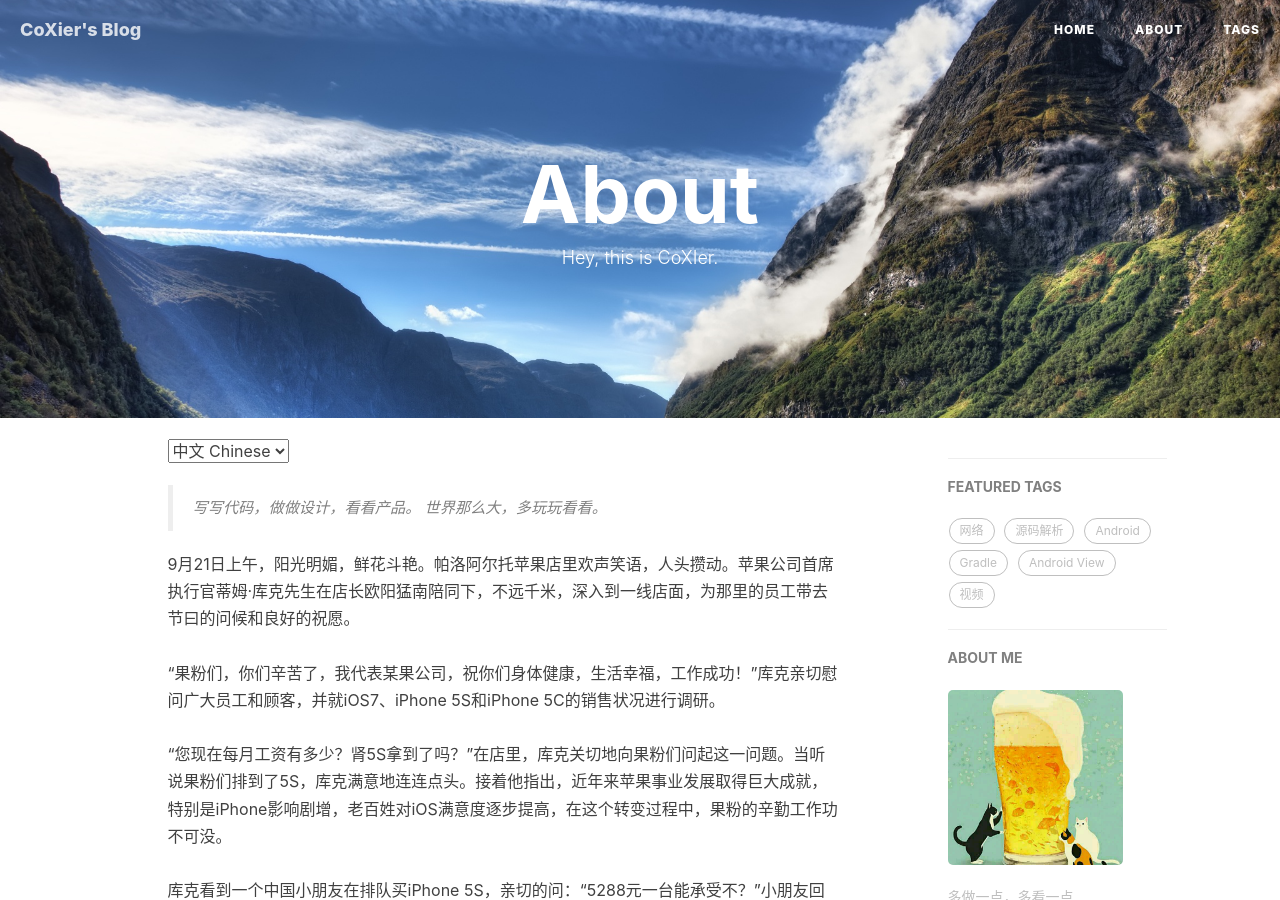
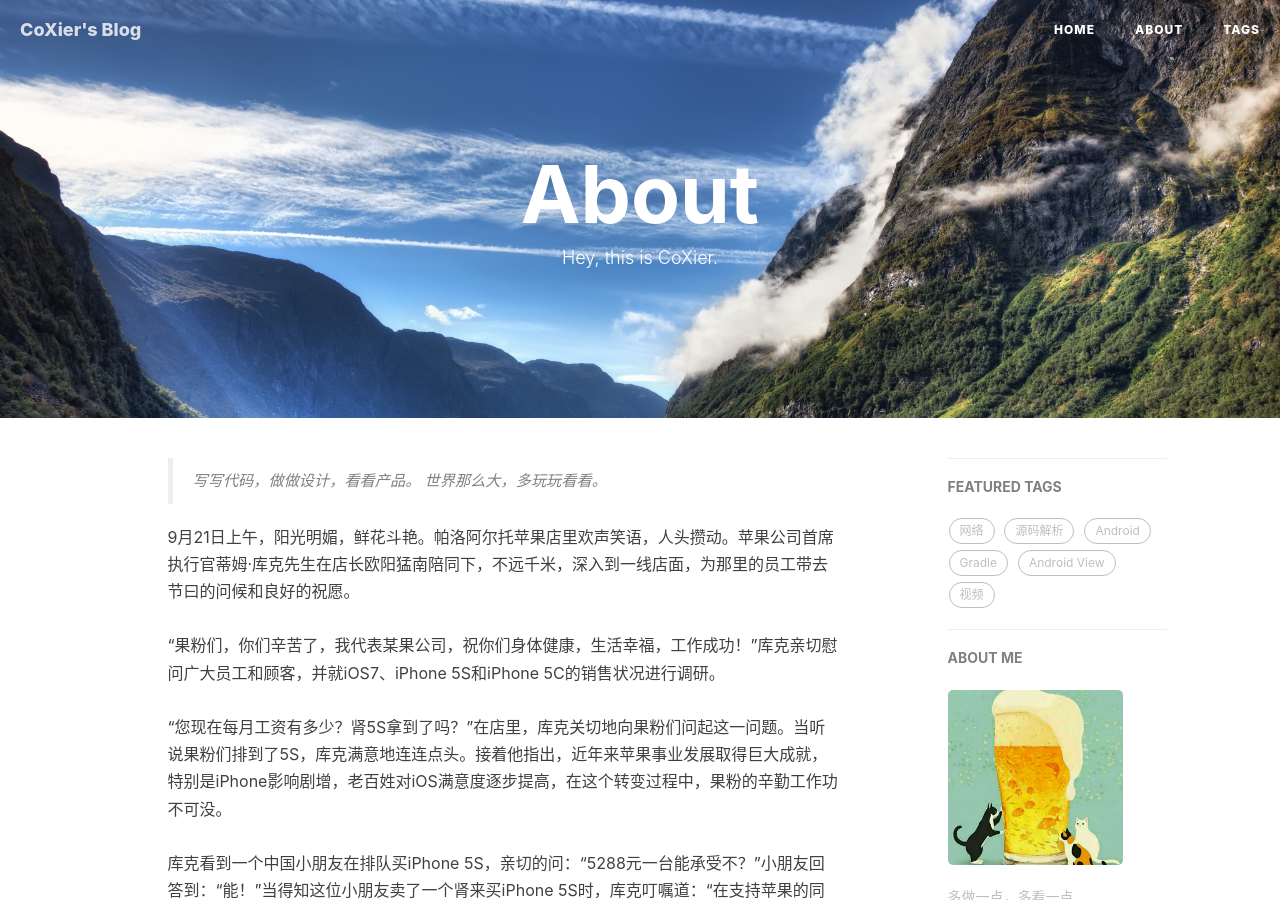
Before and after one commit to CoXier/CoXier.github.io, a Jekyll site: the page built from about.html, in a window 1280 px wide and 900 px high. Built offline with Jekyll 4.4.1, drawn with Linux system fonts in a browser that asks for light colours; nearby versions of some CDN libraries; comment, search, counter and statistics services are not loaded; some of the changed lines change nothing that is shown.

Commit message:
Update about
Change-Id: I5eab08a28aee78cab7c648ffe2cdfabd6a200bbf

```diff
--- a/about.html
+++ b/about.html
@@ -1,17 +1,11 @@
 ---
 layout: page
 title: "About"
-description: "Hey, this is CoXIer."
+description: "Hey, this is CoXier."
 header-img: "img/about-bg.jpg"
 ---
 
-<!-- Language Selector -->
-<select onchange= "onLanChange(this.options[this.options.selectedIndex].value)">
-    <option value="0" selected> 中文 Chinese </option>
-    <option value="1"> 英语 English </option>
-</select>
 
-<!-- Chinese Version -->
 <div class="zh post-container">
     <blockquote>
         写写代码，做做设计，看看产品。
@@ -25,103 +19,3 @@
     </p>
 
 </div>
-
-<!-- English Version -->
-<div class="en post-container">
-    <blockquote>
-        Designer or Engineer, things in between.
-    </blockquote>
-
-    <p>
-        Your work is going to fill a large part of your life, and the only way to be truly satisfied is to do what you believe is great work. And the only way to do great work is to love what you do. If you haven’t found it yet, keep looking. Don’t settle. As with all matters of the heart, you’ll know when you find it.
-    </p>
-
-    <p>
-    If you want to live your life in a creative way, as an artist, you have to not look back too much. You have to be willing to take whatever you’ve done and whoever you were and throw them away.
-    </p>
-
-    <p style="text-align:right;">
-    -- Steve Jobs
-    </p>
-
-</div>
-
-<!-- Handle Language Change -->
-<script type="text/javascript">
-    var $zh = document.querySelector(".zh");
-    var $en = document.querySelector(".en");
-    function onLanChange(index){
-        if(index == 0){
-            $zh.style.display = "block";
-            $en.style.display = "none";
-        }else{
-            $en.style.display = "block";
-            $zh.style.display = "none";
-        }
-    }
-    onLanChange(0);
-</script>
-
-
-
-{% if site.duoshuo_username %}
-<!-- 多说评论框 start -->
-<div class="comment">
-    <div class="ds-thread"
-    {% if site.duoshuo_username == "huxblog" %}
-        data-thread-id="1187623191091085319"
-    {% else %}
-        data-thread-key="{{site.duoshuo_username}}/about"
-    {% endif %}
-
-    data-title="{{page.title}}"
-    data-url="{{site.url}}/about/"></div>
-</div>
-<!-- 多说评论框 end -->
-
-<!-- Duoshuo hacking -->
-<input id="dsUser" type="hidden" value="{{site.duoshuo_username}}"  />
-
-<!-- 多说公共JS代码 start (一个网页只需插入一次) -->
-<script type="text/javascript">
-    // dynamic User hacking by Hux
-    var _user = document.getElementById('dsUser').value;
-    // duoshuo comment query.
-    var duoshuoQuery = {short_name: _user };
-    (function() {
-        var ds = document.createElement('script');
-        ds.type = 'text/javascript';ds.async = true;
-        ds.src = (document.location.protocol == 'https:' ? 'https:' : 'http:') + '//static.duoshuo.com/embed.js';
-        ds.charset = 'UTF-8';
-        (document.getElementsByTagName('head')[0]
-         || document.getElementsByTagName('body')[0]).appendChild(ds);
-    })();
-</script>
-<!-- 多说公共JS代码 end -->
-{% endif %}
-
-
-{% if site.disqus_username %}
-<!-- disqus 评论框 start -->
-<div class="comment">
-    <div id="disqus_thread" class="disqus-thread">
-
-    </div>
-</div>
-<!-- disqus 评论框 end -->
-
-<!-- disqus 公共JS代码 start (一个网页只需插入一次) -->
-<script type="text/javascript">
-    /* * * CONFIGURATION VARIABLES * * */
-    var disqus_shortname = "{{site.disqus_username}}";
-    var disqus_identifier = "{{site.disqus_username}}/{{page.url}}";
-    var disqus_url = "{{site.url}}{{page.url}}";
-
-    (function() {
-        var dsq = document.createElement('script'); dsq.type = 'text/javascript'; dsq.async = true;
-        dsq.src = '//' + disqus_shortname + '.disqus.com/embed.js';
-        (document.getElementsByTagName('head')[0] || document.getElementsByTagName('body')[0]).appendChild(dsq);
-    })();
-</script>
-<!-- disqus 公共JS代码 end -->
-{% endif %}
```
